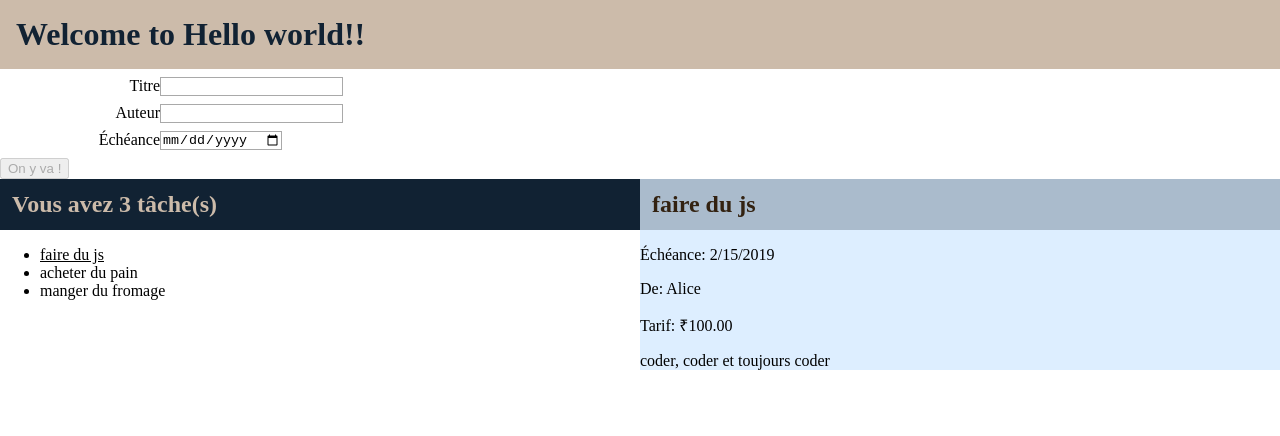
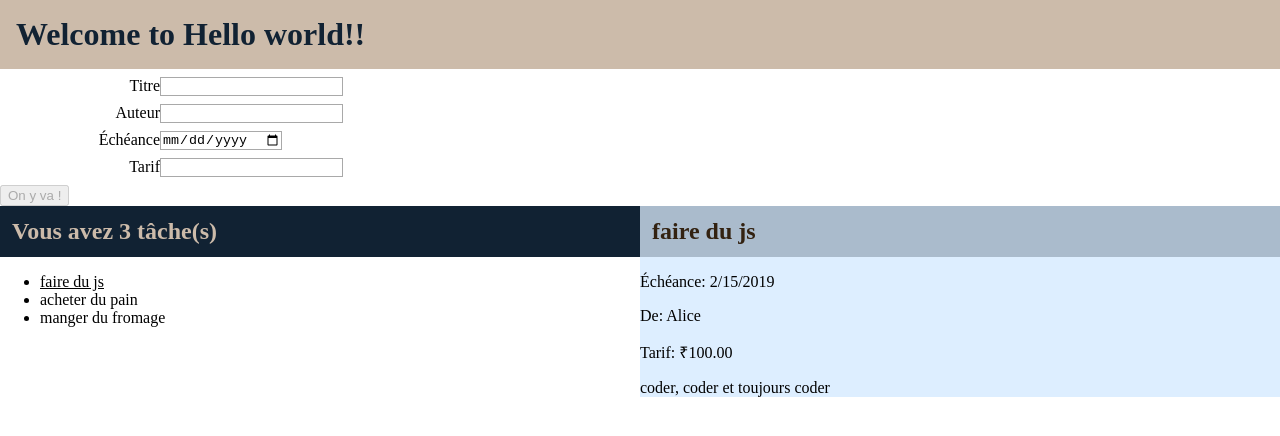
Before and after one commit to pbreteche/poe-angular-tours, an Angular app: page / in a window 1280 px wide. Shown: the top 436 px of the page. Built offline with nearby package versions, Linux system fonts and the light colour scheme.

Commit message:
encore un peu plus de formulaire

```diff
--- a/src/app/create-form/create-form.component.html
+++ b/src/app/create-form/create-form.component.html
@@ -3,8 +3,8 @@
     <label for="create-form.title">Titre</label>
     <input
       type="text" id="create-form.title" name="title"
-      [(ngModel)]="todo.title"
-      required #title="ngModel"
+      [(ngModel)]="todo.title" #title="ngModel"
+      required
     >
     <p [hidden]="title.untouched || title.valid" class="error">Pouvez-vous ajouer un titre SVP</p>
   </div>
@@ -19,8 +19,19 @@
     <label for="create-form.endDate">Échéance</label>
     <input
       type="date" id="create-form.endDate" name="endDate"
-      [(ngModel)]="todo.endDate"
+      [(ngModel)]="todo.endDate"  #endDate="ngModel" #endDateElt
+      [min]="today"
     >
+    <p [hidden]="endDate.untouched || endDateElt.validity.valid" class="error">Merci de prévoir une date ultérieure</p>
+  </div>
+  <div class="form-group">
+    <label for="create-form.price">Tarif</label>
+    <input
+      type="number" id="create-form.price" name="price"
+      [(ngModel)]="todo.price"  #price="ngModel"
+      min="0"
+    >
+    <p [hidden]="price.untouched || price.valid" class="error">Merci de prévoir un tarif positif</p>
   </div>
   <button [disabled]="createForm.invalid">On y va !</button>
 </form>
--- a/src/app/create-form/create-form.component.ts
+++ b/src/app/create-form/create-form.component.ts
@@ -9,10 +9,15 @@ import {Todo} from '../todo';
 export class CreateFormComponent implements OnInit {
 
   todo = new Todo();
+  todayDate = new Date();
 
   constructor() { }
 
   ngOnInit() {
   }
 
+  get today(): string {
+    return this.todayDate.toISOString().substr(0, 10);
+  }
+
 }
```
